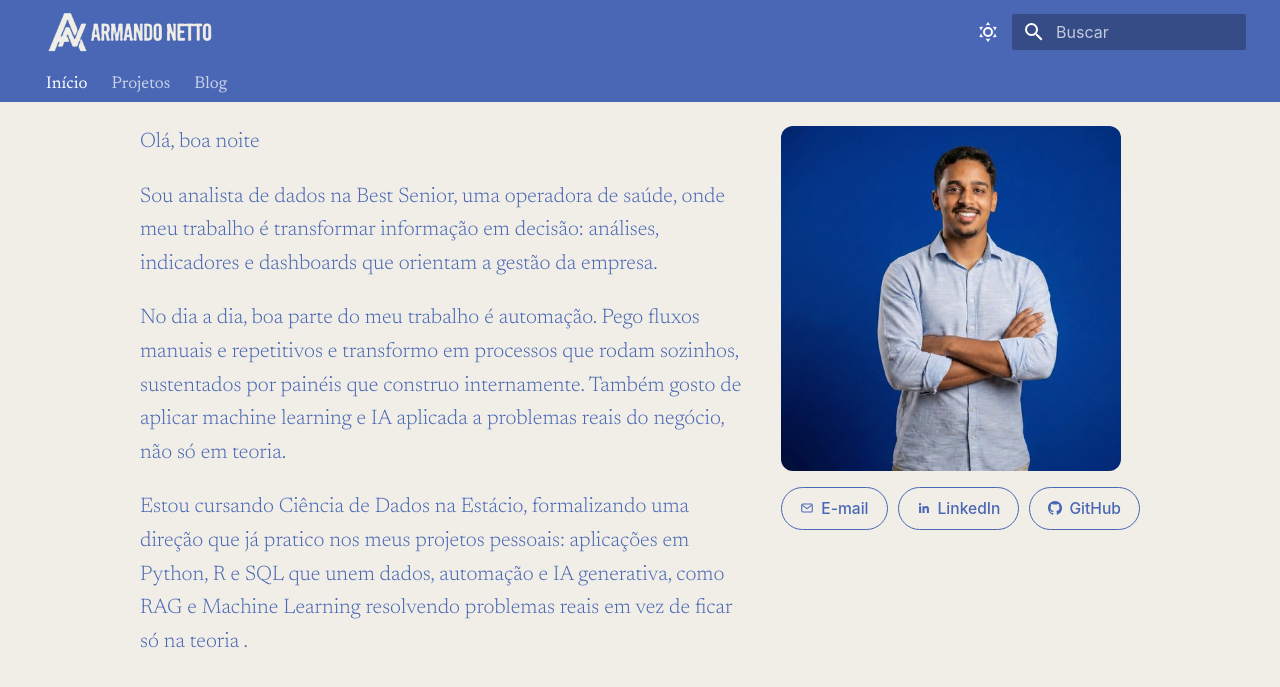
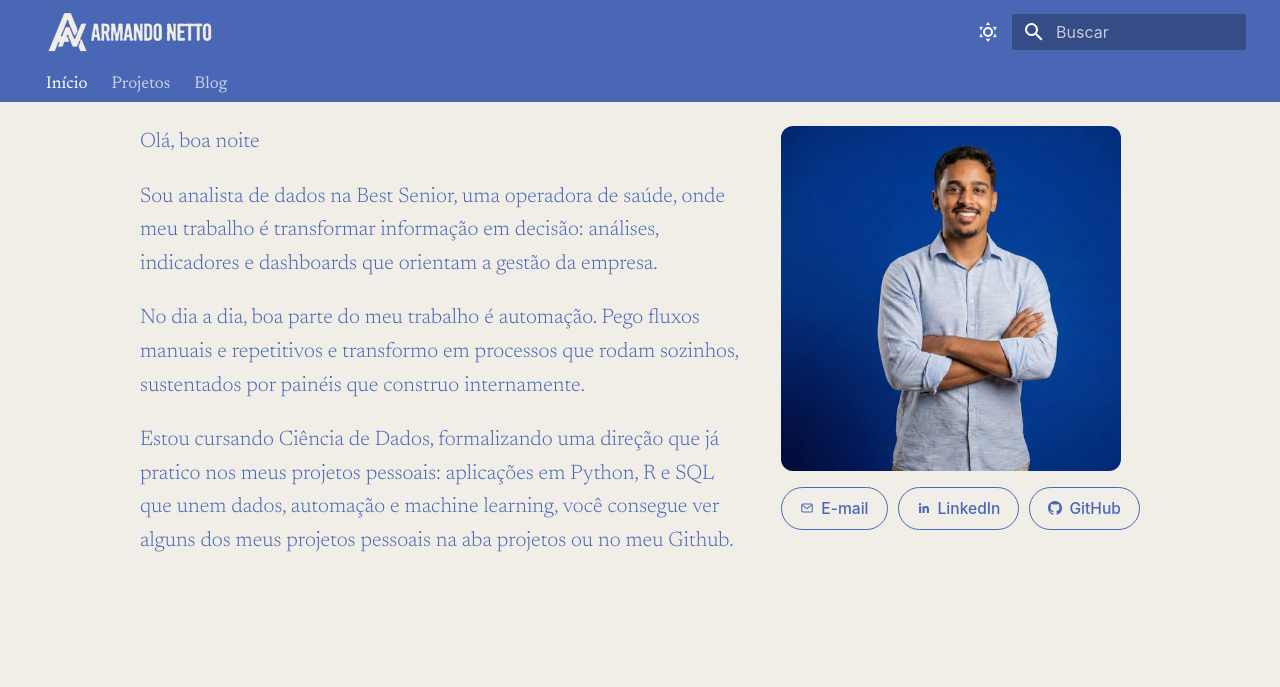
Before and after one commit to armandonettox/portifolio, an MkDocs documentation site: the page built from docs/index.md, in a window 1280 px wide. Shown: the top 687 px of the page. Built offline with MkDocs 1.6.1 and Material for MkDocs 9.7.7, drawn with Linux system fonts in a browser that asks for light colours.

Commit message:
Atualizar o index.md

```diff
--- a/docs/index.md
+++ b/docs/index.md
@@ -10,8 +10,8 @@ hide:
   <div class="pf-hero-content pf-bio">
     <p><span id="pf-saudacao">Olá</span></p>
     <p>Sou analista de dados na Best Senior, uma operadora de saúde, onde meu trabalho é transformar informação em decisão: análises, indicadores e dashboards que orientam a gestão da empresa.</p>
-    <p>No dia a dia, boa parte do meu trabalho é automação. Pego fluxos manuais e repetitivos e transformo em processos que rodam sozinhos, sustentados por painéis que construo internamente. Também gosto de aplicar machine learning e IA aplicada a problemas reais do negócio, não só em teoria.</p>
-    <p>Estou cursando Ciência de Dados na Estácio, formalizando uma direção que já pratico nos meus projetos pessoais: aplicações em Python, R e SQL que unem dados, automação e IA generativa, como RAG e Machine Learning resolvendo problemas reais em vez de ficar só na teoria .</p>
+    <p>No dia a dia, boa parte do meu trabalho é automação. Pego fluxos manuais e repetitivos e transformo em processos que rodam sozinhos, sustentados por painéis que construo internamente.</p>
+    <p>Estou cursando Ciência de Dados, formalizando uma direção que já pratico nos meus projetos pessoais: aplicações em Python, R e SQL que unem dados, automação e machine learning, você consegue ver alguns dos meus projetos pessoais na aba projetos ou no meu Github.</p>
   </div>
   <div class="pf-hero-photo">
     <img src="assets/profile.jpg" alt="Armando Netto" class="pf-hero-avatar" />
```
